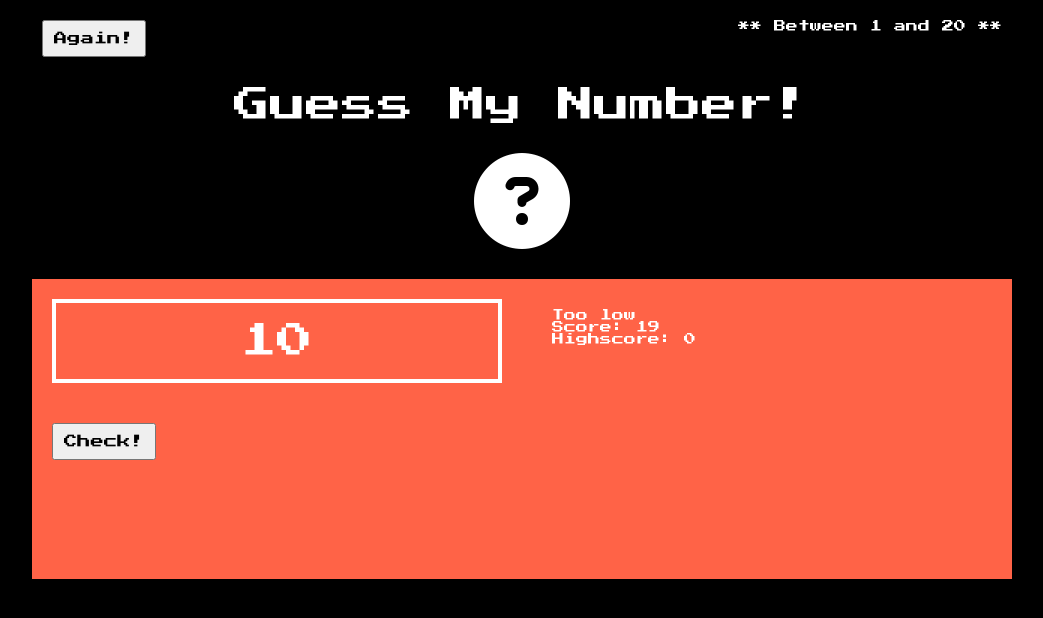
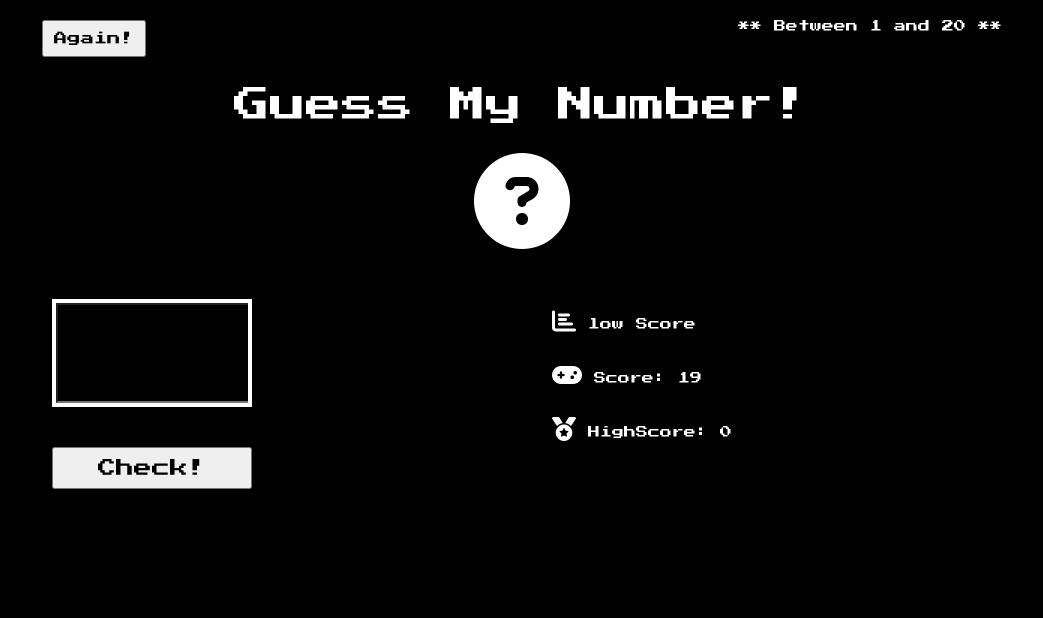
Before and after one commit to seleazar10/numberGame, a plain HTML site: page index.html in a window 1280 px wide. Shown: the whole page, without its empty margins (118-1161 px from the left). Drawn offline with Linux system fonts and the light colour scheme.

Commit message:
UI is ready. CSS updated for version one

```diff
--- a/index.html
+++ b/index.html
@@ -32,18 +32,27 @@
 
 			<div class="containerTwo">
 				<div class="fourth-sec-div">
-					<div id="userInputBox">
-						<p id="userInput">10</p>
+					<div id="userInputBox" class="clearfix">
+						<!-- <p id="userInput">10</p> -->
+						<form class="formForInputBox">
+							<input type="text" id="userinput" class="gamingFont" />
+						</form>
 					</div>
 					<button id="userInputCheckBtn" class="gamingFont">Check!</button>
 				</div>
 
 				<div class="fifth-sec-div">
 					<div class="dataTrackerSec">
-						<p>Too low</p>
-						<p>Score: 19</p>
+						<p id="msgToUserDisplay">
+							<span><i class="fas fa-chart-bar fa-2x"></i></span> low Score
+						</p>
+						<p id="currentScoreDisplay">
+							<span><i class="fas fa-gamepad fa-2x"></i></span> Score: 19
+						</p>
 
-						<p>Highscore: 0</p>
+						<p id="highscoreDisplay">
+							<span><i class="fas fa-medal fa-2x"></i></span> HighScore: 0
+						</p>
 					</div>
 				</div>
 			</div>
--- a/styles.css
+++ b/styles.css
@@ -53,30 +53,42 @@ body {
 	font-size: 300%;
 }
 
-#userInputBox {
-	border: white solid 4px;
-	padding: 20px;
-	margin: 20px;
-	text-align: center;
-	font-size: 300%;
-}
-
-/* .containerTwo {
-
-} */
-
 .fourth-sec-div,
 .fifth-sec-div {
 	width: 50%;
 	height: 300px;
-	background-color: tomato;
 	float: left;
+	/* background-color: tomato; */
 }
 
-.dataTrackerSec {
+#userInputBox {
+	border: white solid 4px;
+	text-align: center;
+	font-size: 300%;
+	width: 200px;
+	margin: 20px;
+}
+
+.formForInputBox {
+	height: 100px;
+	width: 200px;
+}
+#userinput {
+	height: 100%;
+	width: 100%;
+	background-color: black;
+	text-align: center;
+	font-size: 150%;
+	color: white;
+}
+
+.dataTrackerSec > * {
 	margin: 30px;
 }
 
 #userInputCheckBtn {
+	/* padding: 20px; */
 	margin: 20px;
+	width: 200px;
+	font-size: 150%;
 }
```
